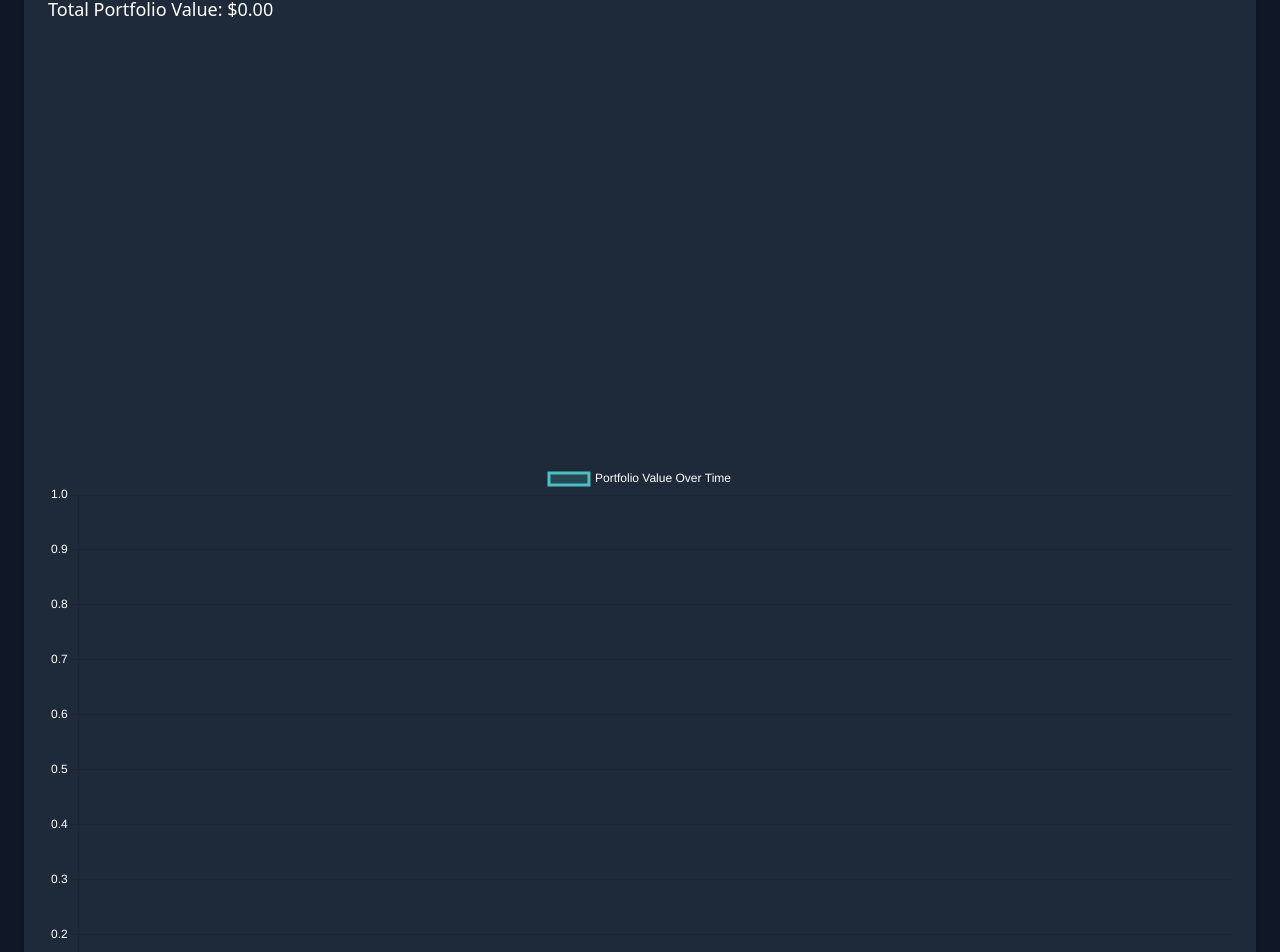
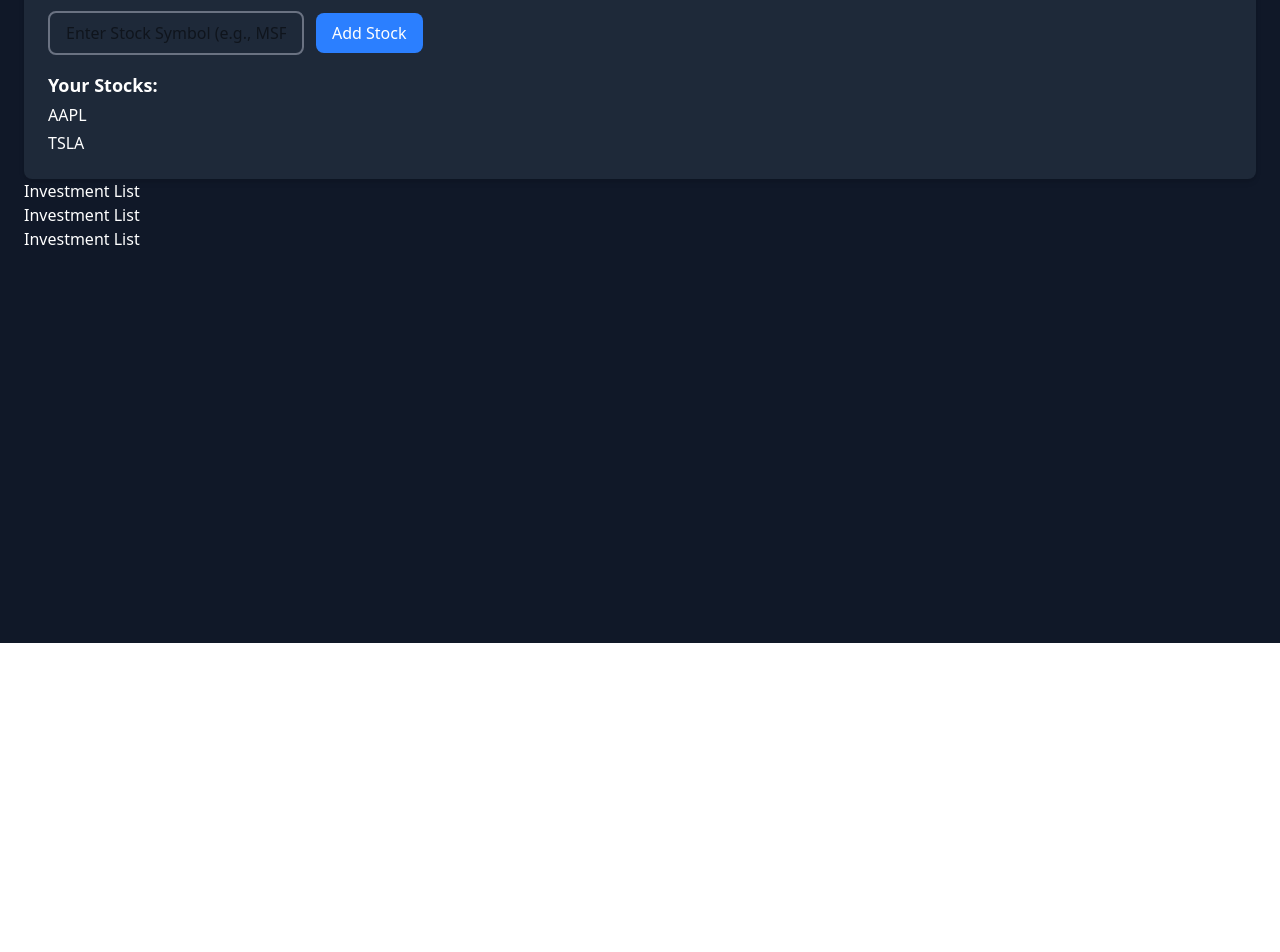
Before and after one commit to ShivangChordia/Moneo, a React (Vite) app in the folder frontend/: page /dashboard in a window 1280 px wide. Shown: the part 157-1109 px from the top of the page. After the commit the page ends 800 px from the top, so only its background shows below. Built offline with nearby package versions, Linux system fonts and the light colour scheme; no server answers; sample sign-in values are in the browser's storage.

Commit message:
Added stock search input with validation and error handling

```diff
--- a/frontend/src/pages/PortfolioOverview.jsx
+++ b/frontend/src/pages/PortfolioOverview.jsx
@@ -1,119 +1,80 @@
-import React, { useEffect, useState } from "react";
-import { Chart as ChartJS, ArcElement, Tooltip, Legend, CategoryScale, LinearScale, PointElement, LineElement } from "chart.js";
-import { Pie, Line } from "react-chartjs-2";
-
-ChartJS.register(ArcElement, Tooltip, Legend, CategoryScale, LinearScale, PointElement, LineElement);
+import React, { useState } from "react";
 
 const FINNHUB_API_KEY = import.meta.env.VITE_FINNHUB_API_KEY;
-const ALPHA_API_KEY = import.meta.env.VITE_ALPHA_VANTAGE_API_KEY;
-
-const symbols = ["AAPL", "TSLA", "BTC-USD"];
 
 const PortfolioOverview = () => {
-  const [portfolioValue, setPortfolioValue] = useState(0);
-  const [assetAllocation, setAssetAllocation] = useState({});
-  const [historicalData, setHistoricalData] = useState([]);
+  const [symbols, setSymbols] = useState(["AAPL", "TSLA"]); // Default stocks
+  const [newStock, setNewStock] = useState("");
+  const [error, setError] = useState("");
 
-  useEffect(() => {
-    const fetchPortfolioData = async () => {
-      try {
-        let totalValue = 0;
-        let allocation = {};
+  // ✅ Function to Validate and Add a New Stock
+  const addStock = async () => {
+    const stockSymbol = newStock.toUpperCase().trim();
 
-        for (const symbol of symbols) {
-          const response = await fetch(`https://finnhub.io/api/v1/quote?symbol=${symbol}&token=${FINNHUB_API_KEY}`);
-          const data = await response.json();
-          if (data.c) {
-            totalValue += data.c;
-            allocation[symbol] = data.c;
+    if (!stockSymbol) {
+      setError("Stock symbol cannot be empty.");
+      return;
     }
+    if (symbols.includes(stockSymbol)) {
+      setError("Stock already exists in the list.");
+      return;
     }
 
-        setPortfolioValue(totalValue);
-        setAssetAllocation(allocation);
-      } catch (error) {
-        console.error("Error fetching portfolio data:", error);
-      }
-    };
-
-    const fetchHistoricalData = async () => {
+    // Validate stock symbol by checking API response
     try {
       const response = await fetch(
-          `https://www.alphavantage.co/query?function=TIME_SERIES_DAILY&symbol=AAPL&apikey=${ALPHA_API_KEY}`
+        `https://finnhub.io/api/v1/quote?symbol=${stockSymbol}&token=${FINNHUB_API_KEY}`
       );
       const data = await response.json();
 
-        if (data["Time Series (Daily)"]) {
-          const historical = Object.entries(data["Time Series (Daily)"]).map(([date, price]) => ({
-            date,
-            value: parseFloat(price["4. close"]),
-          }));
-          setHistoricalData(historical.reverse());
+      if (!data || !data.c) {
+        setError("Invalid stock symbol. Please try again.");
+        return;
       }
-      } catch (error) {
-        console.error("Error fetching historical data:", error);
+
+      const updatedStocks = [...symbols, stockSymbol];
+      setSymbols(updatedStocks);
+      setError("");
+    } catch (err) {
+      console.error("Error validating stock symbol:", err);
+      setError("Something went wrong. Try again later.");
     }
+
+    setNewStock("");
   };
-
-    fetchPortfolioData();
-    fetchHistoricalData();
-  }, []);
 
   return (
     <div className="bg-gray-800 p-6 rounded-lg shadow-md text-white">
-      <h2 className="text-2xl font-bold">Portfolio Overview</h2>
-      <p className="text-lg">Total Portfolio Value: ${portfolioValue.toFixed(2)}</p>
+      <h2 className="text-2xl font-bold mb-4">Portfolio Overview</h2>
 
-      {/* ✅ Pie Chart: Smaller Size & Interactivity */}
-      <div className="mt-4 flex justify-center">
-        <div style={{ width: "400px", height: "400px" }}>
-          <Pie
-            data={{
-              labels: Object.keys(assetAllocation),
-              datasets: [
-                {
-                  data: Object.values(assetAllocation),
-                  backgroundColor: ["#FF6384", "#36A2EB", "#FFCE56"],
-                  hoverBackgroundColor: ["#FF4365", "#2582CC", "#FFB400"],
-                },
-              ],
-            }}
-            options={{
-              plugins: {
-                legend: { position: "top", labels: { color: "#FFFFFF" } },
-                tooltip: { enabled: true },
-              },
-            }}
+      {/* ✅ Stock Search Input */}
+      <div className="flex items-center gap-3">
+        <input
+          type="text"
+          placeholder="Enter Stock Symbol (e.g., MSFT)"
+          value={newStock}
+          onChange={(e) => setNewStock(e.target.value)}
+          className="w-64 px-4 py-2 rounded-lg border-2 border-gray-500 focus:border-blue-500 focus:outline-none text-black transition duration-200"
         />
-        </div>
+        <button
+          onClick={addStock}
+          className="bg-blue-500 text-white px-4 py-2 rounded-lg hover:bg-blue-600 transition duration-200"
+        >
+          Add Stock
+        </button>
       </div>
 
-      {/* ✅ Line Chart: Improved Readability */}
-      <div className="mt-6">
-        <Line
-          data={{
-            labels: historicalData.map((entry) => entry.date),
-            datasets: [
-              {
-                label: "Portfolio Value Over Time",
-                data: historicalData.map((entry) => entry.value),
-                borderColor: "#4BC0C0",
-                backgroundColor: "rgba(75, 192, 192, 0.2)",
-                fill: true,
-                tension: 0.4, // Makes the line smoother
-              },
-            ],
-          }}
-          options={{
-            scales: {
-              x: { ticks: { color: "#FFFFFF" } },
-              y: { ticks: { color: "#FFFFFF" } },
-            },
-            plugins: {
-              legend: { labels: { color: "#FFFFFF" } },
-            },
-          }}
-        />
+      {/* ✅ Show Error Message if Invalid */}
+      {error && <p className="text-red-400 mt-2">{error}</p>}
+
+      {/* ✅ Stock List Display */}
+      <div className="mt-4">
+        <h3 className="text-lg font-semibold">Your Stocks:</h3>
+        <ul>
+          {symbols.map((stock) => (
+            <li key={stock} className="mt-1">{stock}</li>
+          ))}
+        </ul>
       </div>
     </div>
   );
```
Lines whose indentation alone changed are shown as unchanged.
